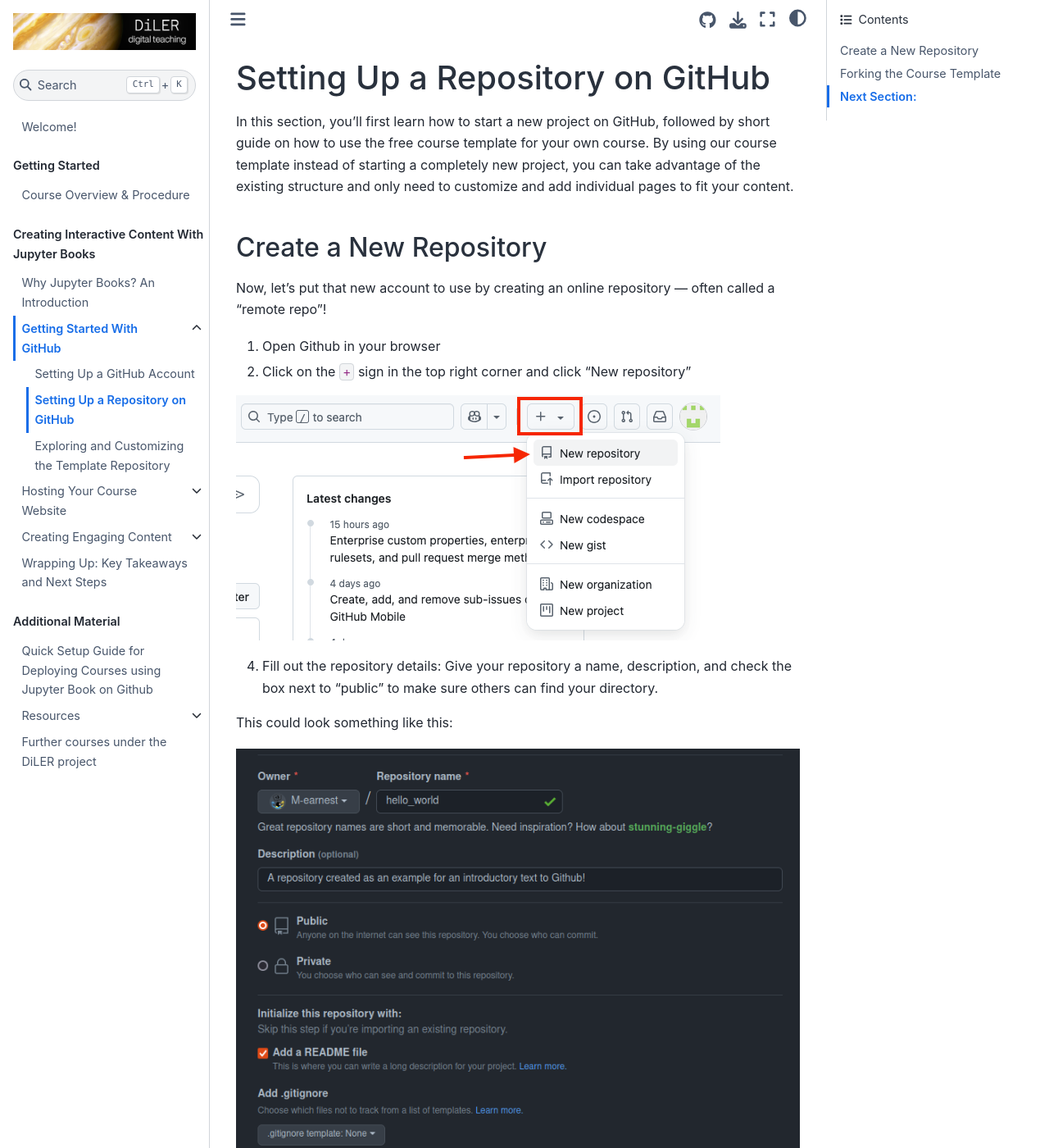
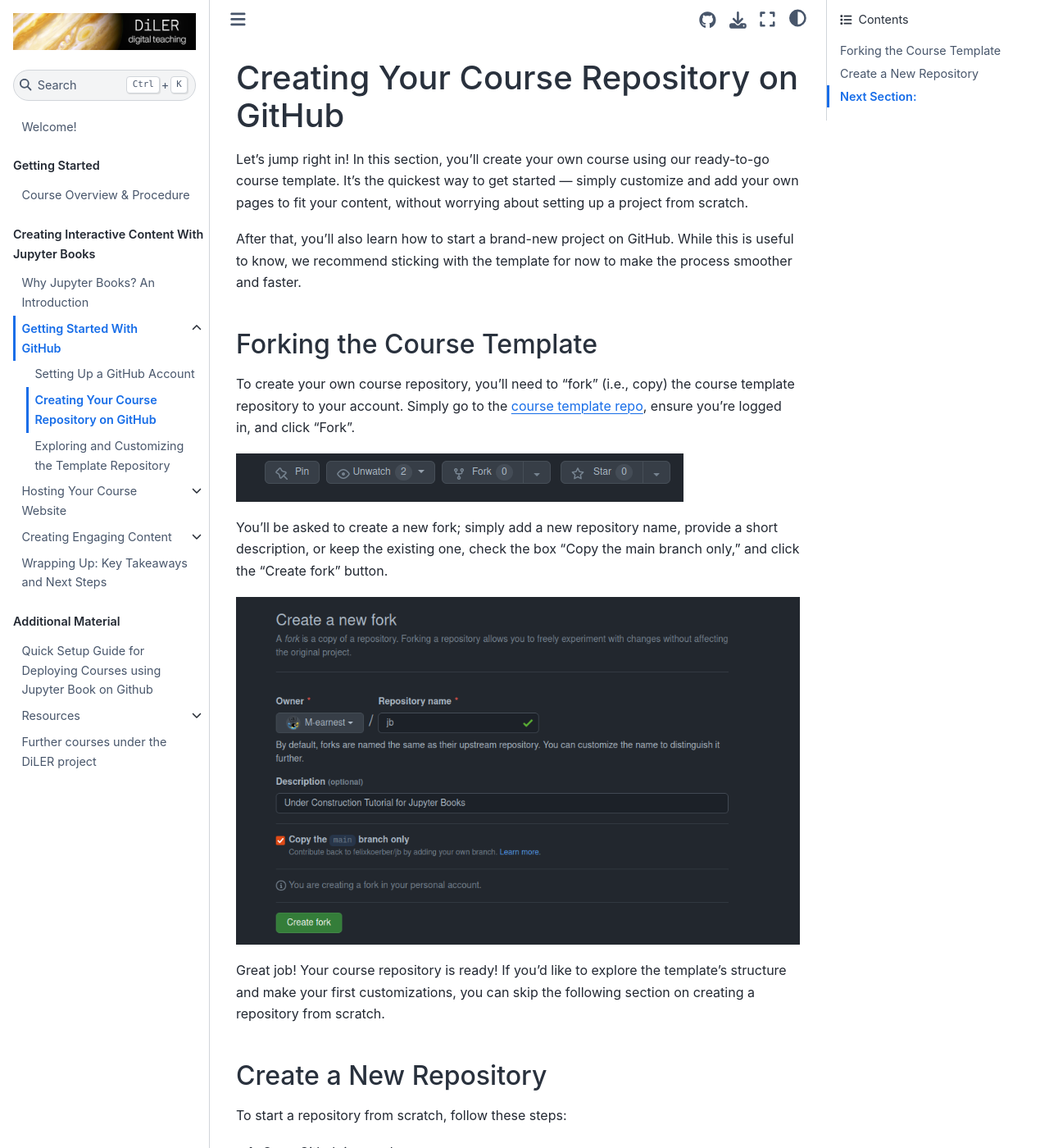
Before and after one commit to M-earnest/tutorial_jupyter_books, a Jupyter Book: the page built from content/1_github/project.md, in a window 1280 px wide and 1400 px high. Shown: the whole window at 82% size. Built offline with Jupyter Book 1.0.4 settings and Sphinx 7.4.7 and the Sphinx Book theme 1.1.4, drawn with Linux system fonts in a browser that asks for light colours; pages that are not in the unit, such as notebooks, are missing from menus; some of the changed text lies outside the part shown.

Commit message:
Update project.md

```diff
--- a/content/1_github/project.md
+++ b/content/1_github/project.md
@@ -1,9 +1,23 @@
-# Setting Up a Repository on GitHub
+# Creating Your Course Repository on GitHub
 
-In this section, you'll first learn how to start a new project on GitHub, followed by short guide on how to use the free course template for your own course. By using our course template instead of starting a completely new project, you can take advantage of the existing structure and only need to customize and add individual pages to fit your content.
+Let's jump right in! In this section, you'll create your own course using our ready-to-go course template. It’s the quickest way to get started — simply customize and add your own pages to fit your content, without worrying about setting up a project from scratch.
+
+After that, you'll also learn how to start a brand-new project on GitHub. While this is useful to know, we recommend sticking with the template for now to make the process smoother and faster.
+
+## Forking the Course Template
+
+To create your own course repository, you'll need to "fork" (i.e., copy) the course template repository to your account. Simply go to the [course template repo](https://github.com/DiLER-Digitell/Course-template), ensure you're logged in, and click "Fork".
+
+![depicting position a look of the fork button on a GitHub repository](../../static/fork_button.png)
+
+You'll be asked to create a new fork; simply add a new repository name, provide a short description, or keep the existing one, check the box "Copy the main branch only," and click the "Create fork" button.
+
+![depicting position a look of the fork button on a GitHub repository](../../static/create_fork.png)
+
+Great job! Your course repository is ready! If you'd like to explore the template's structure and make your first customizations, you can skip the following section on creating a repository from scratch.
 
 ## Create a New Repository
-Now, let's put that new account to use by creating an online repository — often called a "remote repo"!
+To start a repository from scratch, follow these steps:
 
 1. Open Github in your browser
 
@@ -25,22 +39,5 @@
 
 7. Now you can add files to your repository by clicking the "Add file" button by either uploading them or creating a new file.
 
-Congratulations! You are now the proud owner of a GitHub repository.
-
-
-## Forking the Course Template
-
-To work with our materials, you need to "fork" (i.e., copy) the course template repository to your account. Therefore, head over to the [course template repo](https://github.com/DiLER-Digitell/Course-template), and on the upper right-hand side, click "Fork".
-
-![depicting position a look of the fork button on a GitHub repository](../../static/fork_button.png)
-
-You'll be asked to create a new fork; simply add a new repository name, provide a short description, or keep the existing one, check the box "Copy the main branch only," and click the "Create fork" button.
-
-![depicting position a look of the fork button on a GitHub repository](../../static/create_fork.png)
-
-Now you created your own course repository!
-
-
-
 ## Next Section:
 In the next section, you will explore the course template's structure and learn how to make your first customizations.
```
